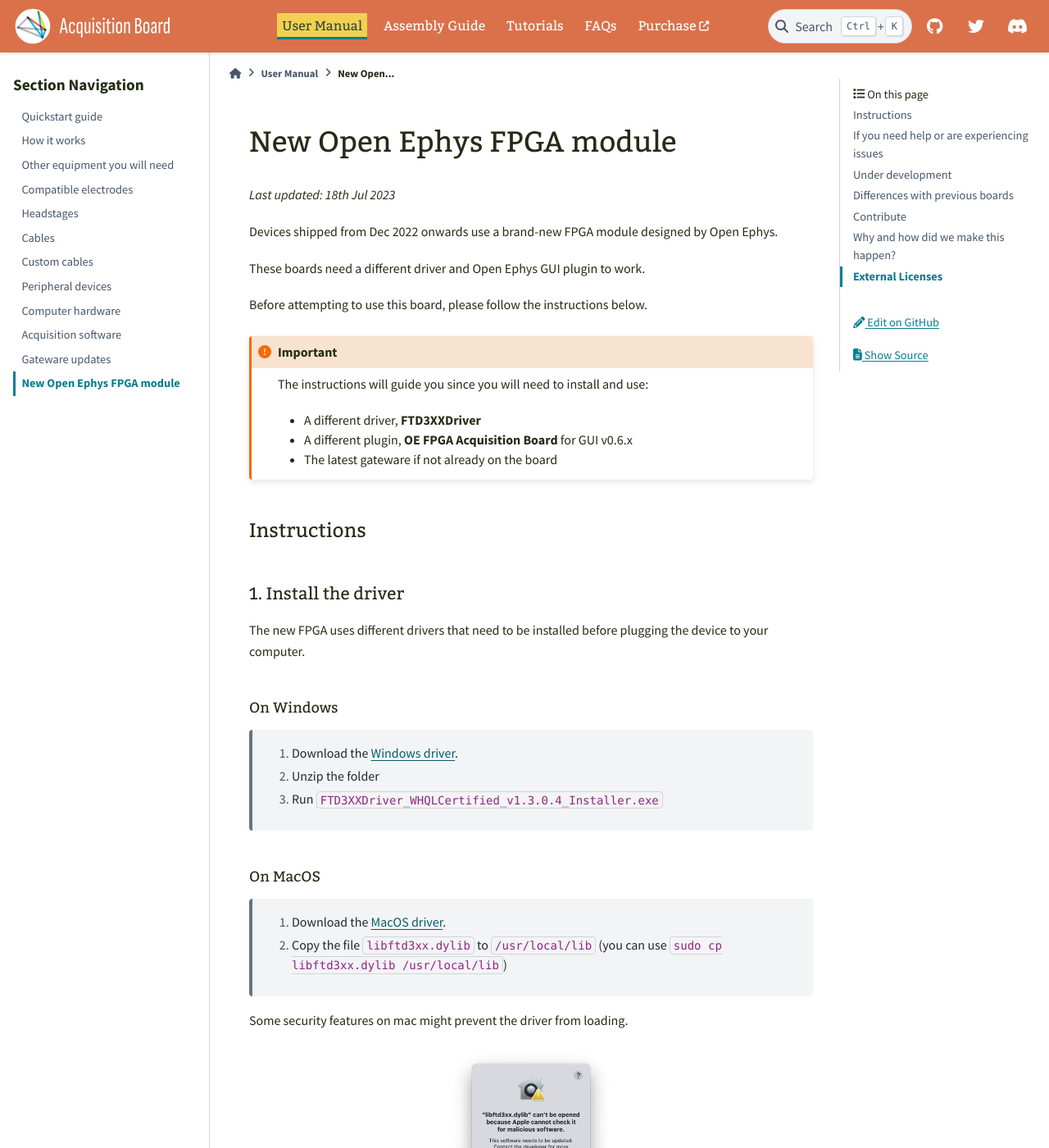
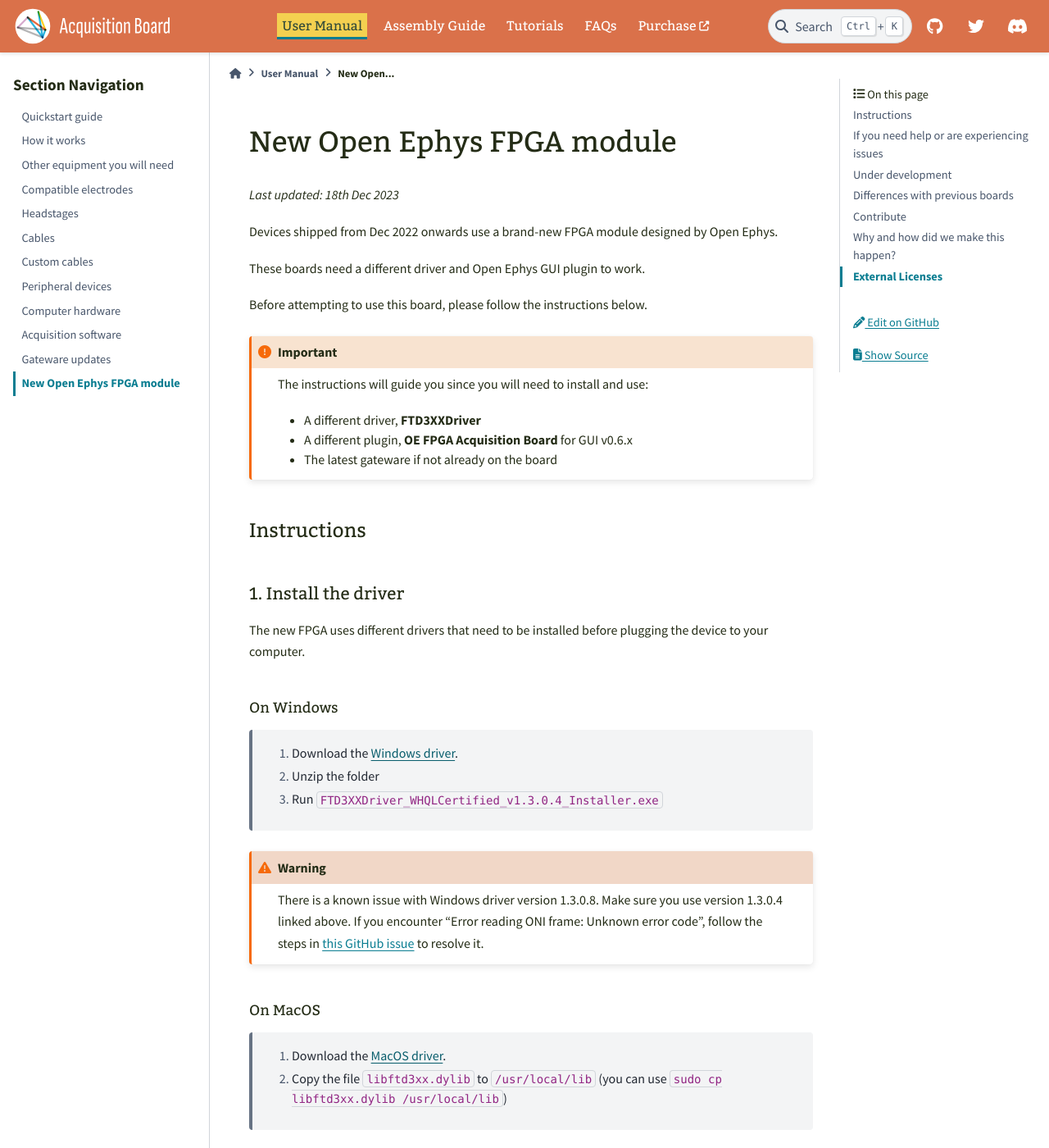
Before and after one commit to open-ephys/acq-board-docs, a Sphinx documentation site: the page built from source/User-Manual/New-FPGA.rst, in a window 1280 px wide and 1400 px high. Shown: the whole window at 82% size. Built offline with Sphinx 7.4.7 and the PyData theme 0.15.4, drawn with Linux system fonts in a browser that asks for light colours.

Commit message:
Update New-FPGA.rst
added driver incompatibility warning

```diff
--- a/source/User-Manual/New-FPGA.rst
+++ b/source/User-Manual/New-FPGA.rst
@@ -3,7 +3,7 @@
 New Open Ephys FPGA module
 =====================================================
 
-*Last updated: 18th Jul 2023*
+*Last updated: 18th Dec 2023*
 
 Devices shipped from Dec 2022 onwards use a brand-new FPGA module designed by Open Ephys.
 
@@ -35,6 +35,8 @@
    #. Download the `Windows driver <https://www.ftdichip.com/Driver/D3XX/FTD3XXDriver_WHQLCertified_v1.3.0.4_Installer.exe.zip>`_.
    #. Unzip the folder
    #. Run ``FTD3XXDriver_WHQLCertified_v1.3.0.4_Installer.exe``
+
+.. warning:: There is a known issue with Windows driver version 1.3.0.8. Make sure you use version 1.3.0.4 linked above. If you encounter "Error reading ONI frame: Unknown error code", follow the steps in `this GitHub issue <https://github.com/open-ephys/ECP5U85-BSE-USB/issues/3>`_ to resolve it.
 
 On MacOS
 +++++++++++++
```
